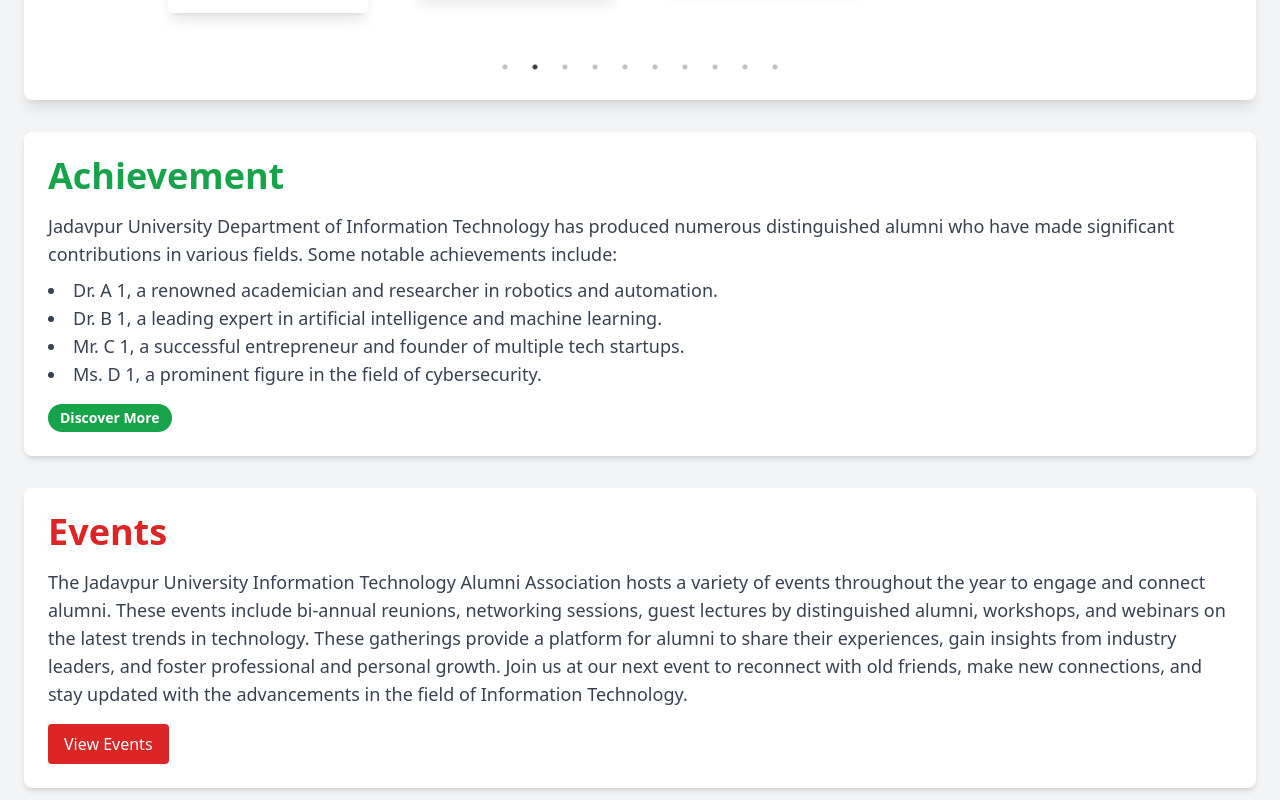
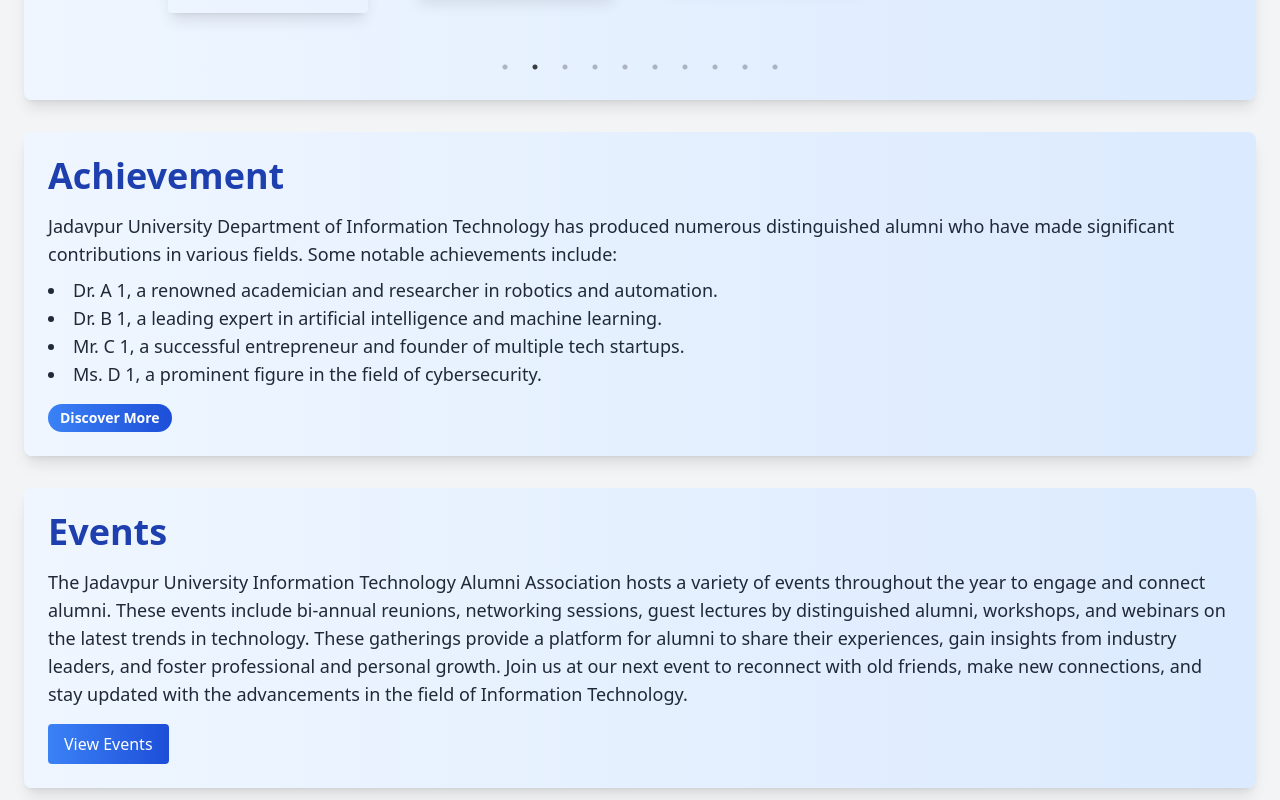
Before and after one commit to Sohamsaha2002/ju-it-alumni-host, a React (Create React App) app in the folder client/: page / in a window 1280 px wide. Shown: the part 1460-2260 px from the top of the page. Built offline with nearby package versions, Linux system fonts and the light colour scheme.

Commit message:
Home and mission component color changed

```diff
--- a/client/src/components/Home.jsx
+++ b/client/src/components/Home.jsx
@@ -45,14 +45,14 @@
         </button>
       </section>
 
-      <section className="mb-8 p-4 md:p-8 bg-white rounded-lg shadow-lg w-full">
+      <section className="mb-8 p-4 md:p-8 bg-gradient-to-r from-blue-50 to-blue-100 rounded-lg shadow-lg hover:shadow-xl transition-shadow duration-300">
         <h2 className="text-2xl md:text-3xl font-bold mb-4 md:mb-6 text-blue-800">Notable Alumnis</h2>
         <Nota people={peopleData} />
       </section>
 
-      <section className="mb-8 p-4 md:p-6 bg-white rounded-lg shadow-md hover:shadow-lg transition-shadow duration-300">
-        <h1 className="text-3xl md:text-4xl font-bold mb-4 text-green-600">Achievement</h1>
-        <p className="text-lg text-gray-700">
+      <section className="mb-8 p-4 md:p-6 bg-gradient-to-r from-blue-50 to-blue-100 rounded-lg shadow-lg hover:shadow-xl transition-shadow duration-300">
+        <h1 className="text-3xl md:text-4xl font-bold mb-4 text-blue-800">Achievement</h1>
+        <p className="text-lg text-gray-800">
           Jadavpur University Department of Information Technology has produced numerous distinguished alumni who have made significant contributions in various fields. Some notable achievements include:
           <ul className="list-disc list-inside mt-2">
             <li>Dr. A 1, a renowned academician and researcher in robotics and automation.</li>
@@ -62,20 +62,20 @@
           </ul>
         </p>
         <button
-          className="mt-4 px-3 py-1 bg-green-600 text-white text-sm font-semibold rounded-full hover:bg-green-700 transition-colors duration-300"
+          className="mt-4 px-3 py-1 bg-gradient-to-r from-blue-500 to-blue-700 text-white text-sm font-semibold rounded-full hover:shadow-xl transition-all duration-300 transform hover:scale-105"
           onClick={handleDiscoverMoreClick}
         >
           Discover More
         </button>
       </section>
 
-      <section className="p-4 md:p-6 bg-white rounded-lg shadow-md hover:shadow-lg transition-shadow duration-300">
-        <h1 className="text-3xl md:text-4xl font-bold mb-4 text-red-600">Events</h1>
-        <p className="text-lg text-gray-700">
+      <section className="p-4 md:p-6 bg-gradient-to-r from-blue-50 to-blue-100 rounded-lg shadow-lg hover:shadow-xl transition-shadow duration-300">
+        <h1 className="text-3xl md:text-4xl font-bold mb-4 text-blue-800">Events</h1>
+        <p className="text-lg text-gray-800">
           The Jadavpur University Information Technology Alumni Association hosts a variety of events throughout the year to engage and connect alumni. These events include bi-annual reunions, networking sessions, guest lectures by distinguished alumni, workshops, and webinars on the latest trends in technology. These gatherings provide a platform for alumni to share their experiences, gain insights from industry leaders, and foster professional and personal growth. Join us at our next event to reconnect with old friends, make new connections, and stay updated with the advancements in the field of Information Technology.
         </p>
         <button
-          className="mt-4 px-4 py-2 bg-red-600 text-white rounded hover:bg-red-700 transition-colors duration-300"
+          className="mt-4 px-4 py-2 bg-gradient-to-r from-blue-500 to-blue-700 text-white rounded hover:shadow-xl transition-all duration-300 transform hover:scale-105"
           onClick={handleViewEventsClick}
         >
           View Events
--- a/client/src/components/Mission.jsx
+++ b/client/src/components/Mission.jsx
@@ -11,7 +11,7 @@
         <img
           src={missionImage}
           alt="Mission of JU IT Alumni"
-          className="w-full h-96 object-cover rounded-lg shadow-lg" // Increased height to be larger
+          className="w-full h-96 object-cover rounded-lg shadow-lg"
         />
         <div className="absolute inset-0 flex items-center justify-center bg-black bg-opacity-50 rounded-lg">
           <h1 className="text-4xl md:text-6xl font-extrabold text-gray-200 px-4 md:px-8 py-2 md:py-4 rounded-lg shadow-2xl bg-gradient-to-r from-yellow-400 via-red-500 to-pink-500 bg-clip-text text-transparent transform translate-y-1/4 font-poppins">
@@ -30,8 +30,8 @@
         </p>
       </section>
 
-      <section className="mb-8 p-4 md:p-8 bg-white rounded-lg shadow-lg hover:shadow-xl transition-shadow duration-300">
-        <h2 className="text-3xl md:text-5xl font-extrabold mb-4 md:mb-6 text-green-600">Our Goals</h2>
+      <section className="mb-8 p-4 md:p-8 bg-gradient-to-r from-blue-50 to-blue-100 rounded-lg shadow-lg hover:shadow-xl transition-shadow duration-300">
+        <h2 className="text-3xl md:text-5xl font-extrabold mb-4 md:mb-6 text-blue-600">Our Goals</h2>
         <ul className="list-disc list-inside text-lg md:text-xl text-gray-700 leading-relaxed">
           <li>To build a strong network of alumni who can support each other professionally and personally.</li>
           <li>To provide opportunities for alumni to stay connected with the university and contribute to its growth.</li>
@@ -40,14 +40,14 @@
         </ul>
       </section>
 
-      <section className="mb-8 p-4 md:p-8 bg-gradient-to-r from-green-50 to-green-100 rounded-lg shadow-lg hover:shadow-xl transition-shadow duration-300">
-        <h2 className="text-3xl md:text-5xl font-extrabold mb-4 md:mb-6 text-green-600">Join Us</h2>
+      <section className="mb-8 p-4 md:p-8 bg-gradient-to-r from-blue-50 to-blue-100 rounded-lg shadow-lg hover:shadow-xl transition-shadow duration-300">
+        <h2 className="text-3xl md:text-5xl font-extrabold mb-4 md:mb-6 text-blue-600">Join Us</h2>
         <p className="text-lg md:text-xl text-gray-700 leading-relaxed">
           We invite all alumni of the Jadavpur University Department of Information Technology to join our association and be a part of this vibrant community. Together, we can make a difference and contribute to the continued success of our alma mater.
         </p>
         <button
           onClick={() => navigate('/login')}
-          className="mt-4 px-4 py-2 bg-green-600 text-white text-md font-semibold rounded-full shadow-lg hover:shadow-xl transition-all duration-300 transform hover:scale-105"
+          className="mt-4 px-4 py-2 bg-blue-600 text-white text-md font-semibold rounded-full shadow-lg hover:shadow-xl transition-all duration-300 transform hover:scale-105"
         >
           Join Now
         </button>
```
